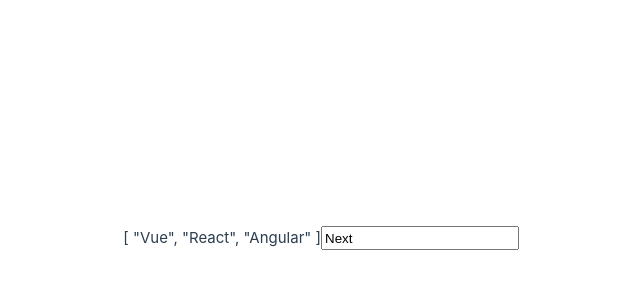
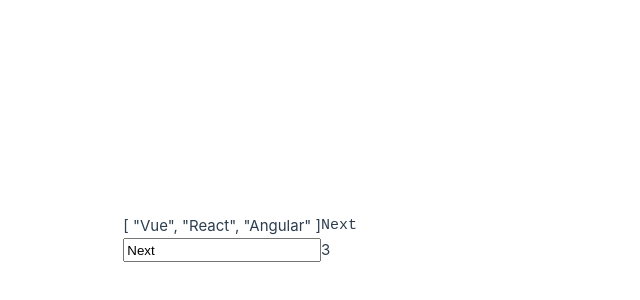
Before and after one commit to fillahalfatih/toedoe-vue, a Vue app: page / in a window 1280 px wide. Shown: the part 162-462 px from the top of the page, without its empty margins (319-959 px from the left). Built offline with nearby package versions, Linux system fonts and the light colour scheme.

Commit message:
v-model: two way binding

```diff
--- a/src/components/TagsInput.vue
+++ b/src/components/TagsInput.vue
@@ -9,14 +9,16 @@
     <!-- interpolation -->
     <div>{{ tags }}</div>
 
+    <pre>{{ newTag }}</pre>
+
     <input
         type="text"
-        v-bind:value="newTag"
-        @keydown.enter="tags.push($event.target.value)"
-        @keydown.tab.prevent="tags.push($event.target.value)"
+        v-model.trim="newTag"
+        @keydown.enter="tags.push(newTag)"
+        @keydown.tab.prevent="tags.push(newTag)"
     />
 
-    <!-- <div>{{ tags.length }}</div> -->
+    <div>{{ tags.length }}</div>
 </template>
 
 <script>
```
